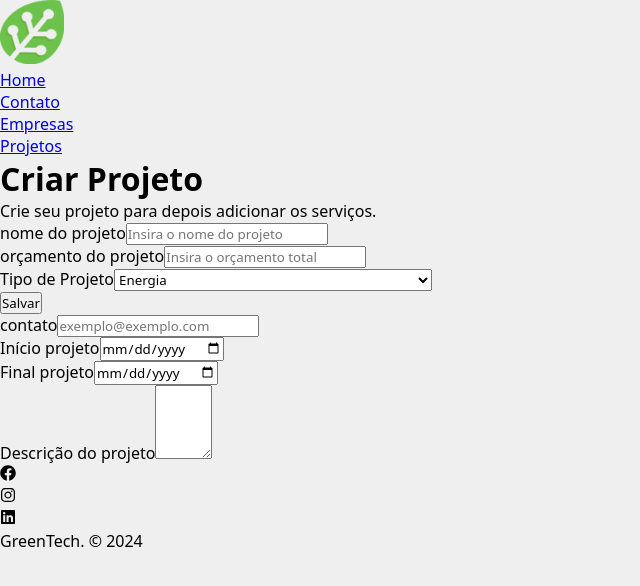
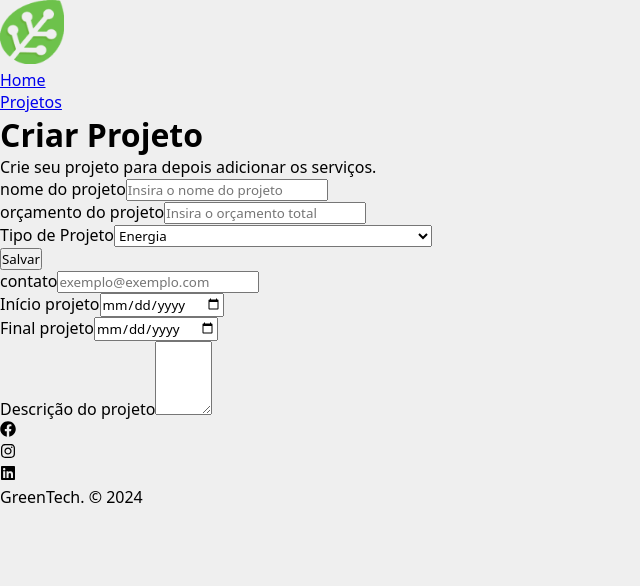
Before and after one commit to breno-saraiva/Fiap-ESG, a React (Vite) app: page /newProject in a window 1280 px wide. Shown: the top 586 px of the page, without its empty margins (0-640 px from the left). Built offline with nearby package versions, Linux system fonts and the light colour scheme.

Commit message:
feat:styleUpdate

```diff
--- a/index.html
+++ b/index.html
@@ -5,7 +5,7 @@
     <meta name="viewport" content="width=device-width, initial-scale=1.0" />
     <link rel="preconnect" href="https://fonts.googleapis.com" />
     <link rel="preconnect" href="https://fonts.gstatic.com" crossorigin />
-    <link rel="shortcut icon" href="favicon.ico" type="image/x-icon" />
+    <link rel="shortcut icon" href="./src/img/renewable.png" type="image/x-icon" />
     <link href="./output.css" rel="stylesheet" />
     <title>GreenTech.</title>
   </head>
--- a/src/components/navbar.tsx
+++ b/src/components/navbar.tsx
@@ -14,12 +14,6 @@ function Navbar() {
             <Link to="/home">Home</Link>
           </li>
           <li className="mr-6 hover:text-[#22C55E]">
-            <Link to="/contato">Contato</Link>
-          </li>
-          <li className="mr-6 hover:text-[#22C55E]">
-            <Link to="/empresas">Empresas</Link>
-          </li>
-          <li className="mr-6 hover:text-[#22C55E]">
             <Link to="/project">Projetos</Link>
           </li>
         </ul>
--- a/src/pages/Dashboard/modules/Empresas/index.tsx
+++ /dev/null
@@ -1,14 +0,0 @@
-
-
-function Empresas () {
-    return (
-        <div>
-            <h1>
-                Empresas
-            </h1>
-            <p>Conteúdo da página</p>
-        </div>
-    )
-}
-
-export default Empresas
--- a/src/pages/Dashboard/modules/Empresas/routes/index.routes.tsx
+++ /dev/null
@@ -1,10 +0,0 @@
-import { RouteObject } from "react-router-dom";
-import Empresas from "..";
-
-const empresas: RouteObject[] = [
-    {
-        path: "/empresas",
-        element: <Empresas />
-    }
-]
-export { empresas }
--- a/src/pages/Dashboard/modules/Projetc/components/cardProject.tsx
+++ b/src/pages/Dashboard/modules/Projetc/components/cardProject.tsx
@@ -24,7 +24,7 @@ const CardProject: React.FC<cardProjectProps> = ({
   };
   return (
     <div className="p-4 outline outline-1 outline-[#7a7a7a] rounded-md w-[24%] m-[0.5%]">
-      <h4 className="bg-[#222] text-[#ffbb33] text-lg p-2 mb-5 rounded-md font-semibold">
+      <h4 className="bg-[#22C55E] text-[#000] text-lg p-2 mb-5 rounded-md font-semibold">
         {nome}
       </h4>
       <p className="text-[#7a7a7a] mb-4 flex items-center">
--- a/src/pages/Dashboard/routes/index.routes.tsx
+++ b/src/pages/Dashboard/routes/index.routes.tsx
@@ -1,9 +1,7 @@
 import { RouteObject } from "react-router-dom";
 import { Dashboard } from "..";
 import { homePage } from "../modules/Home/routes/index.routes";
-import { empresas } from "../modules/Empresas/routes/index.routes";
 import { newProject } from "../modules/NewProjetc/routes/index.routes";
-import { contato } from "../modules/Contato/routes/index.routes";
 import { project } from "../modules/Projetc/routes/index.routes";
 import { projectEdit } from "../modules/ProjectEdit/routes/index.routes";
 
@@ -13,9 +11,7 @@ const dashboard: RouteObject[] = [
     element: <Dashboard />,
     children: [
       ...homePage,
-      ...empresas,
       ...newProject,
-      ...contato,
       ...project,
       ...projectEdit,
     ],
```
Also changed, not shown: src/img/renewable.png (added).
